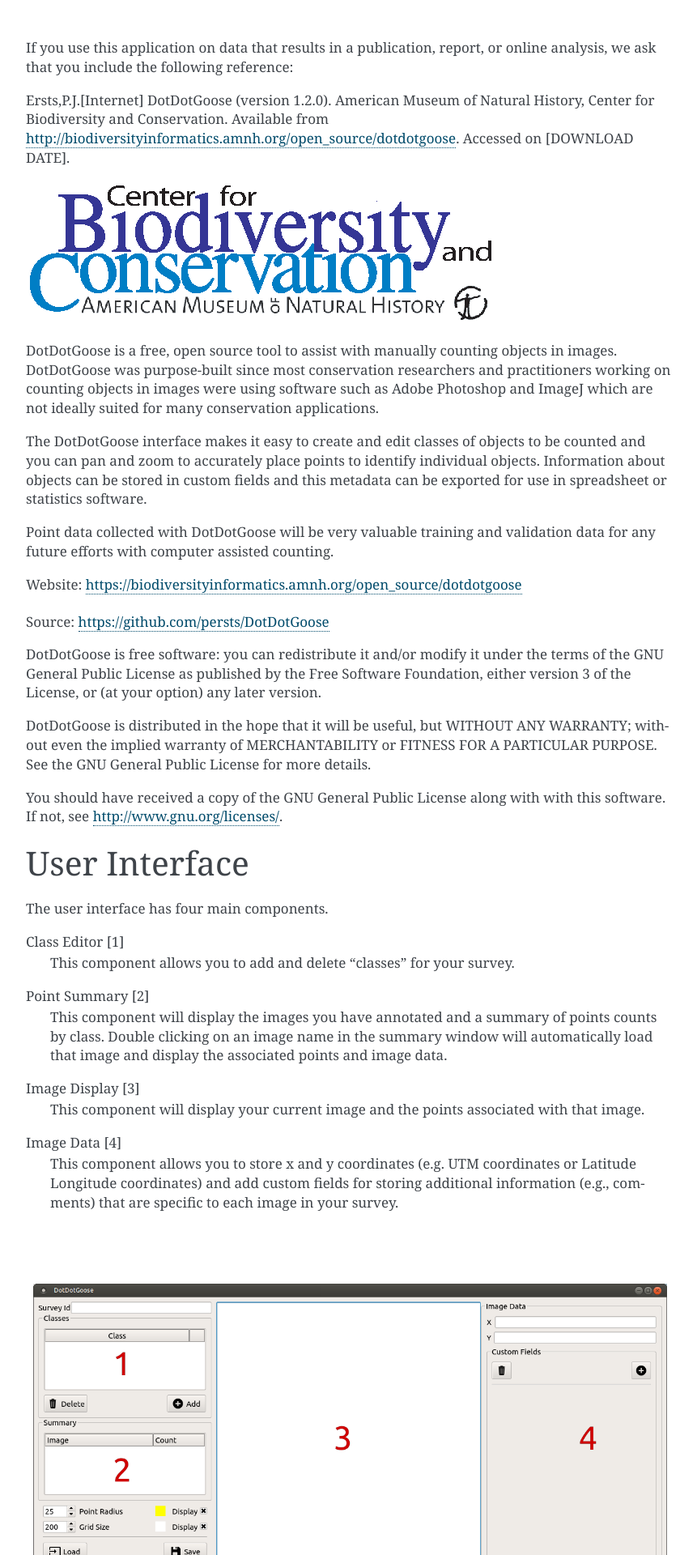
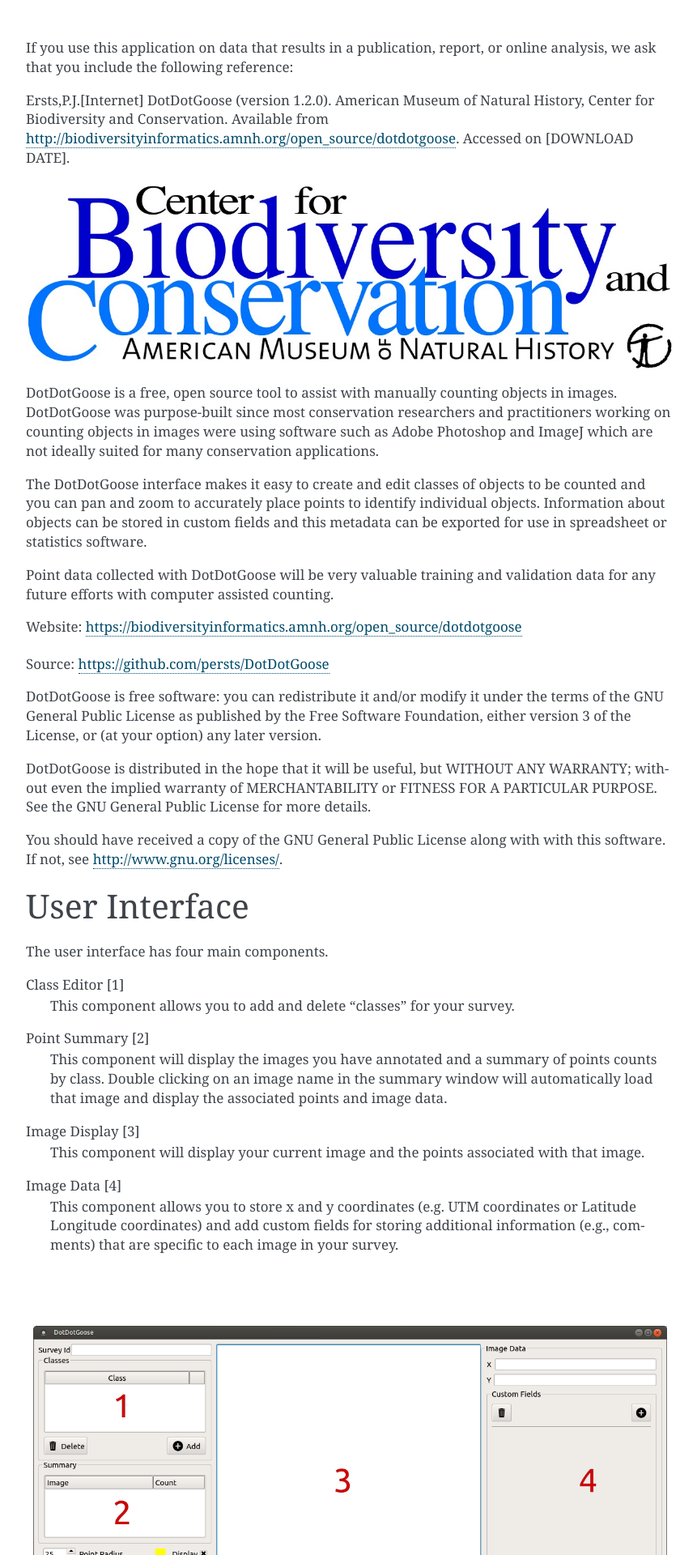
Before and after one commit to persts/DotDotGoose, a Sphinx documentation site: the page built from doc/source/main.rst, in a window 1280 px wide. Shown: the top 1920 px of the page at 81% size, without its empty margins (168-1029 px from the left). Built offline with Sphinx 7.4.7, drawn with Linux system fonts in a browser that asks for light colours.

Commit message:
better resolution and layout of logo

```diff
--- a/doc/source/main.rst
+++ b/doc/source/main.rst
@@ -6,7 +6,8 @@
 
     \newpage
 
-.. image:: amnh-cbc-template.png
+.. image:: CBC-AMNH-Logo.jpg
+    :align: center
 
 DotDotGoose is a free, open source tool to assist with manually counting objects in images. DotDotGoose was purpose-built since
 most conservation researchers and practitioners working on counting objects in images were using software such as Adobe Photoshop and ImageJ
```
Also changed, not shown: doc/source/CBC-AMNH-Logo.jpg (added), doc/source/amnh-cbc-template.png (deleted), 1 other file.
